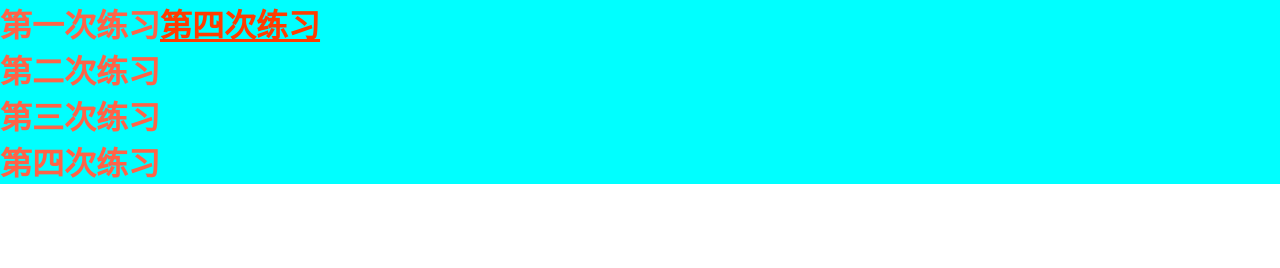
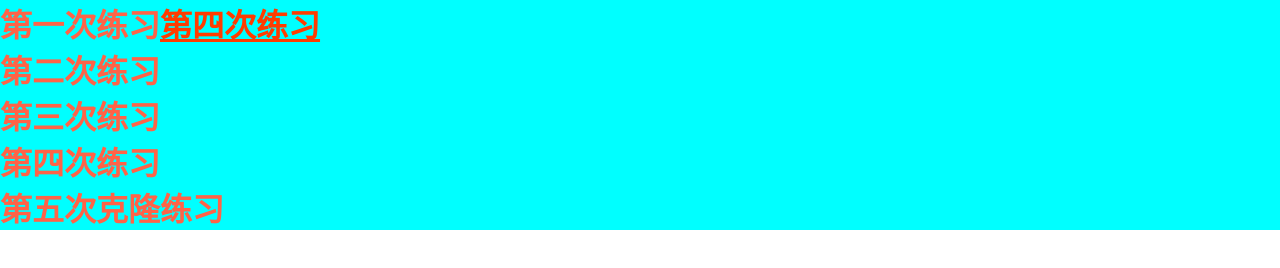
Before and after one commit to XiaoGao52/2023, a plain HTML site: page index.html in a window 1280 px wide. Drawn offline with Linux system fonts and the light colour scheme.

Commit message:
第五次克隆练习

```diff
--- a/index.html
+++ b/index.html
@@ -14,6 +14,7 @@
     <h1>第二次练习</h1>
     <h1>第三次练习</h1>
     <h1>第四次练习</h1>
+    <h1>第五次克隆练习</h1>
 </body>
 
 </html>
```
